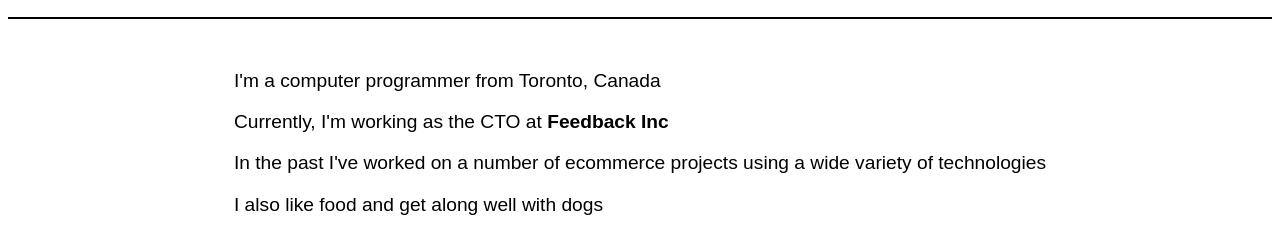
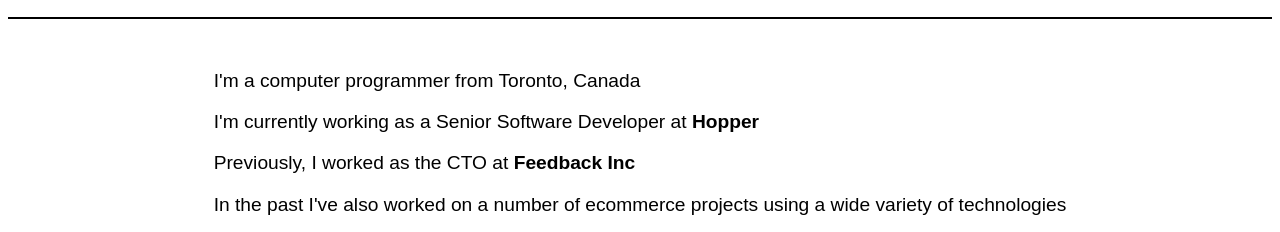
Before and after one commit to davefreiman/davidfreiman.ca, a plain HTML site: page index.html in a window 1280 px wide. Shown: the part 103-335 px from the top of the page. Drawn offline with Linux system fonts and the light colour scheme.

Commit message:
Update Resume

```diff
--- a/index.html
+++ b/index.html
@@ -25,8 +25,9 @@
 <div class="main">
     <div class="main__about">
         <p>I'm a computer programmer from Toronto, Canada</p>
-        <p>Currently, I'm working as the CTO at <a class="text-link" href="https://www.feedbackapp.ca/" target="_blank">Feedback Inc</a></p>
-        <p>In the past I've worked on a number of ecommerce projects using a wide variety of technologies</p>
+        <p>I'm currently working as a Senior Software Developer at <a class="text-link" href="https://www.hopper.com/">Hopper</a></p>
+        <p>Previously, I worked as the CTO at <a class="text-link" href="https://www.feedbackapp.ca/" target="_blank">Feedback Inc</a></p>
+        <p>In the past I've also worked on a number of ecommerce projects using a wide variety of technologies</p>
         <p>I also like food and get along well with dogs</p>
     </div>
 
```
